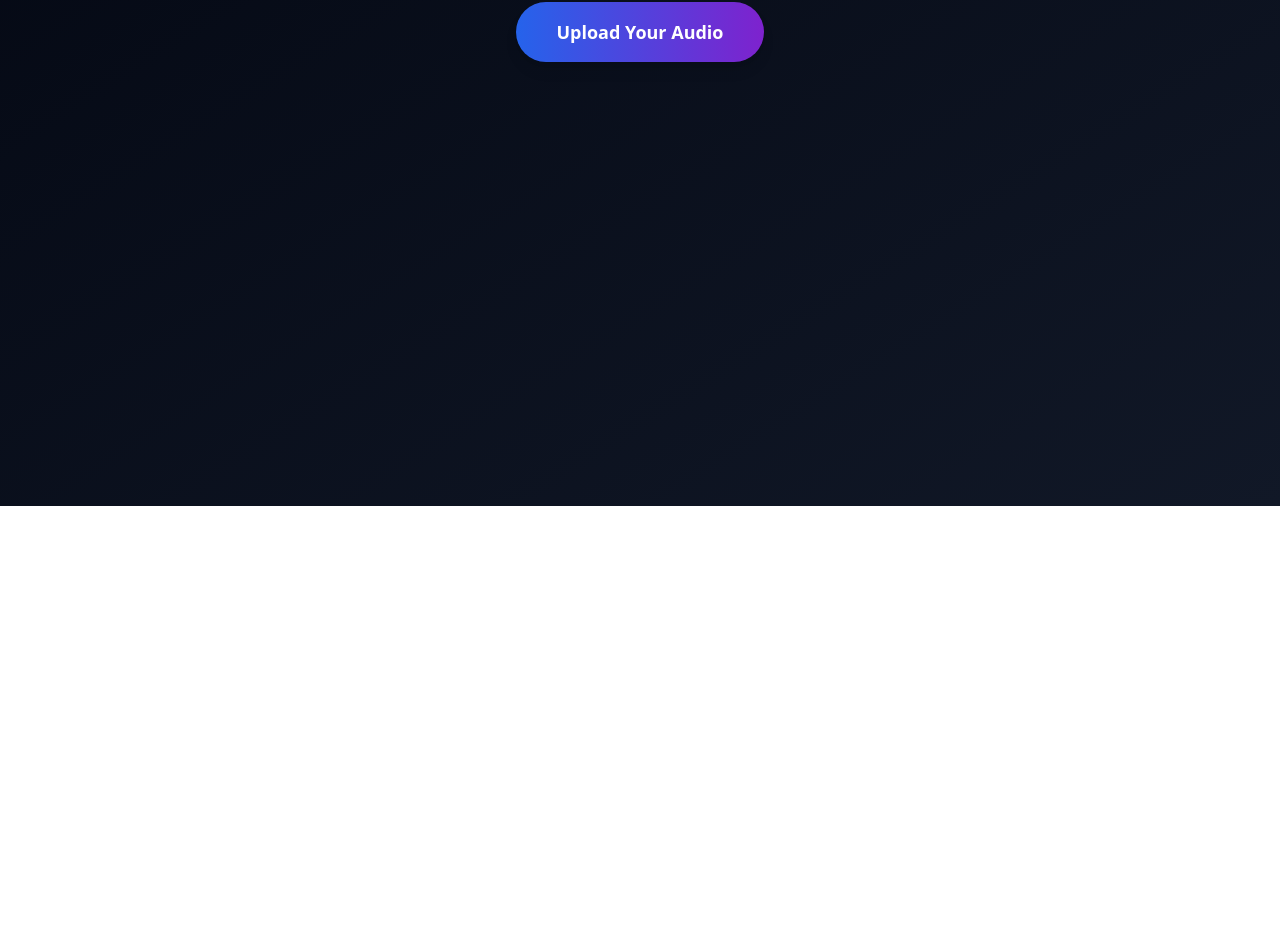
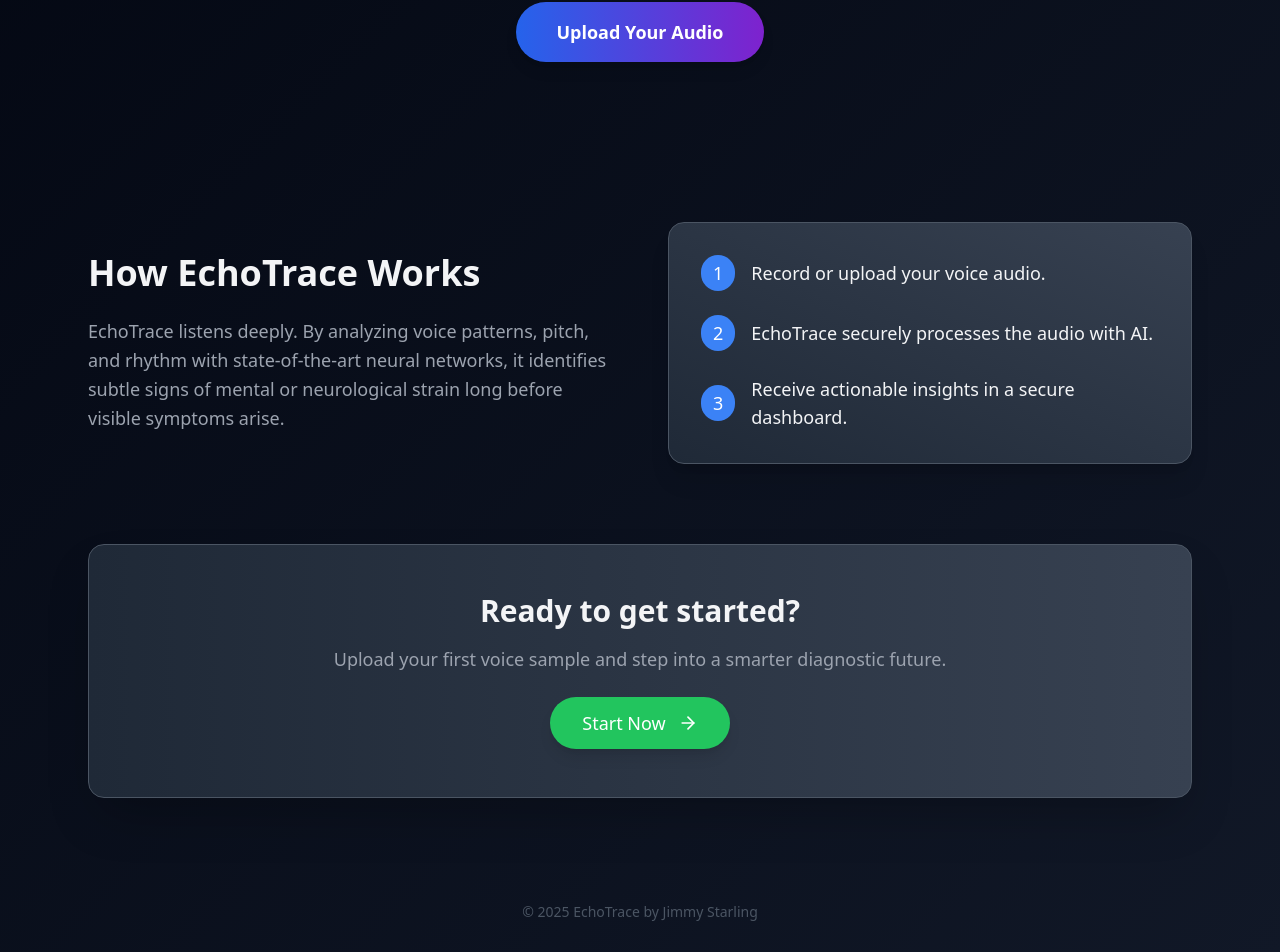
Before and after one commit to chasingzen/echotracelive, a Next.js app: page / in a window 1280 px wide. Shown: the part 294-1246 px from the top of the page. Before the commit the page ends 800 px from the top, so only its background shows below. Built offline with nearby package versions, Linux system fonts and the light colour scheme.

Commit message:
Update EchoTraceHomePage.tsx

```diff
--- a/components/EchoTraceHomePage.tsx
+++ b/components/EchoTraceHomePage.tsx
@@ -30,6 +30,64 @@ export default function EchoTraceHomePage() {
           Upload Your Audio
         </motion.button>
       </header>
+
+      {/* How it Works Section */}
+      <section className="max-w-6xl mx-auto px-6 py-16 space-y-20">
+        <motion.div
+          className="grid md:grid-cols-2 gap-14 items-center"
+          initial={{ opacity: 0, y: 40 }}
+          animate={{ opacity: 1, y: 0 }}
+          transition={{ delay: 0.8, duration: 0.8 }}
+        >
+          <div>
+            <h2 className="text-4xl font-bold mb-6">How EchoTrace Works</h2>
+            <p className="text-lg text-gray-400 leading-relaxed">
+              EchoTrace listens deeply. By analyzing voice patterns, pitch, and rhythm with state-of-the-art neural networks, it identifies subtle signs of mental or neurological strain long before visible symptoms arise.
+            </p>
+          </div>
+          <div className="bg-gradient-to-tr from-gray-800 to-gray-700 p-8 rounded-2xl shadow-xl border border-gray-600">
+            <ul className="space-y-6 text-left text-lg">
+              <li className="flex items-center gap-4">
+                <span className="bg-blue-500 text-white px-3 py-1 rounded-full">1</span>
+                Record or upload your voice audio.
+              </li>
+              <li className="flex items-center gap-4">
+                <span className="bg-blue-500 text-white px-3 py-1 rounded-full">2</span>
+                EchoTrace securely processes the audio with AI.
+              </li>
+              <li className="flex items-center gap-4">
+                <span className="bg-blue-500 text-white px-3 py-1 rounded-full">3</span>
+                Receive actionable insights in a secure dashboard.
+              </li>
+            </ul>
+          </div>
+        </motion.div>
+
+        {/* CTA Section */}
+        <motion.div
+          className="text-center bg-gradient-to-r from-gray-800 to-gray-700 p-12 rounded-2xl shadow-2xl border border-gray-600"
+          initial={{ opacity: 0, y: 40 }}
+          animate={{ opacity: 1, y: 0 }}
+          transition={{ delay: 1.2, duration: 0.8 }}
+        >
+          <h3 className="text-3xl font-semibold mb-4">Ready to get started?</h3>
+          <p className="text-gray-400 mb-6 text-lg">
+            Upload your first voice sample and step into a smarter diagnostic future.
+          </p>
+          <motion.button
+            className="inline-flex items-center gap-3 bg-green-500 hover:bg-green-600 text-white py-3 px-8 rounded-full text-lg font-medium shadow-lg transition-transform hover:scale-105"
+            whileHover={{ scale: 1.1 }}
+            whileTap={{ scale: 0.95 }}
+          >
+            Start Now <ArrowRightIcon className="w-5 h-5" />
+          </motion.button>
+        </motion.div>
+      </section>
+
+      {/* Footer */}
+      <footer className="text-center py-10 text-gray-600 text-sm">
+        © 2025 EchoTrace by Jimmy Starling
+      </footer>
     </div>
   );
 }
```
